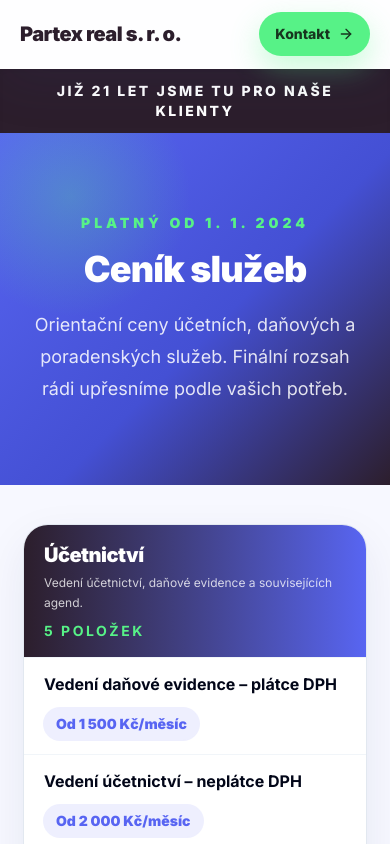
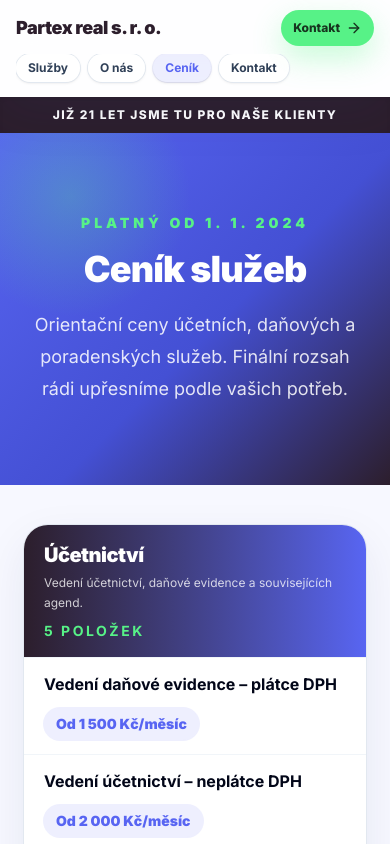
Before and after one commit to mrpajzl/partex-website, a Next.js app: page /cenik in a window 390 px wide. Shown: the top 844 px of the page. Built offline with nearby package versions, Linux system fonts and the light colour scheme; no server answers.

Commit message:
Improve mobile responsiveness

```diff
--- a/app/cenik/page.tsx
+++ b/app/cenik/page.tsx
@@ -107,12 +107,12 @@ function Header() {
   return (
     <>
       <header className="sticky top-0 z-50 border-b border-white/70 bg-white/85 text-slate-950 shadow-[0_16px_50px_rgba(45,55,130,0.10)] backdrop-blur-xl">
-        <nav className="container mx-auto px-5 py-3 md:px-6 md:py-4">
-          <div className="flex items-center justify-between gap-4">
-            <Link href="/" className="group rounded-full pr-3 transition hover:opacity-90">
+        <nav className="container mx-auto px-4 py-2.5 md:px-6 md:py-4">
+          <div className="flex items-center justify-between gap-3">
+            <Link href="/#top" className="group min-w-0 flex-1 rounded-full pr-2 transition hover:opacity-90" aria-label="Zpět na začátek stránky">
               <span className="leading-tight">
-                <span className="block text-xl font-black tracking-tight text-[#2C1E2C] md:text-2xl">Partex real s. r. o.</span>
-                <span className="hidden text-xs font-semibold uppercase tracking-[0.26em] text-[#5865F2] sm:block">účetnictví - mzdy - personalistika</span>
+                <span className="block truncate text-lg font-black tracking-tight text-[#2C1E2C] sm:text-xl md:text-2xl">Partex real s. r. o.</span>
+                <span className="hidden truncate text-[0.68rem] font-semibold uppercase tracking-[0.16em] text-[#5865F2] sm:block md:text-xs md:tracking-[0.26em]">účetnictví - mzdy - personalistika</span>
               </span>
             </Link>
             <div className="hidden items-center gap-1 rounded-full border border-slate-200/80 bg-white/80 p-1 text-sm font-semibold text-slate-700 shadow-inner md:flex">
@@ -123,15 +123,21 @@ function Header() {
             </div>
             <Link
               href="/#kontakt"
-              className="group inline-flex items-center gap-2 rounded-full bg-[#57F287] px-4 py-3 text-sm font-extrabold text-[#17351f] shadow-[0_12px_30px_rgba(87,242,135,0.32)] transition-all hover:-translate-y-0.5 hover:bg-[#4ADB7A] md:px-6"
+              className="group inline-flex flex-shrink-0 items-center gap-1.5 rounded-full bg-[#57F287] px-3 py-2.5 text-xs font-extrabold text-[#17351f] shadow-[0_12px_30px_rgba(87,242,135,0.32)] transition-all hover:-translate-y-0.5 hover:bg-[#4ADB7A] sm:text-sm md:px-6 md:py-3"
             >
               <span className="hidden sm:inline">Kontaktujte nás</span><span className="sm:hidden">Kontakt</span>
               <ArrowRight className="h-4 w-4 transition group-hover:translate-x-0.5" />
             </Link>
           </div>
+          <div className="mt-2 flex gap-2 overflow-x-auto pb-1 text-xs font-bold text-slate-700 md:hidden">
+            <Link href="/#sluzby" className="rounded-full bg-white/80 px-3 py-1.5 shadow-sm ring-1 ring-slate-200">Služby</Link>
+            <Link href="/#o-nas" className="rounded-full bg-white/80 px-3 py-1.5 shadow-sm ring-1 ring-slate-200">O nás</Link>
+            <Link href="/cenik" className="rounded-full bg-[#5865F2]/10 px-3 py-1.5 text-[#5865F2] shadow-sm ring-1 ring-[#5865F2]/10">Ceník</Link>
+            <Link href="/#kontakt" className="rounded-full bg-white/80 px-3 py-1.5 shadow-sm ring-1 ring-slate-200">Kontakt</Link>
+          </div>
         </nav>
       </header>
-      <div className="relative z-10 bg-[#2C1E2C] px-6 py-3 text-center text-sm font-extrabold uppercase tracking-[0.18em] text-white shadow-inner">
+      <div className="relative z-10 bg-[#2C1E2C] px-4 py-2.5 text-center text-xs font-extrabold uppercase tracking-[0.12em] text-white shadow-inner sm:text-sm sm:tracking-[0.18em]">
         Již {yearsWithClients} let jsme tu pro naše klienty
       </div>
     </>
@@ -140,7 +146,7 @@ function Header() {
 
 export default function CenikPage() {
   return (
-    <main className="min-h-screen bg-[#f7f8ff] text-slate-950">
+    <main id="top" className="min-h-screen bg-[#f7f8ff] text-slate-950">
       <Header />
 
       <section className="relative overflow-hidden bg-[#5865F2] py-20 text-white md:py-28">
--- a/app/globals.css
+++ b/app/globals.css
@@ -2,6 +2,11 @@
 
 html {
   scroll-behavior: smooth;
+  overflow-x: clip;
+}
+
+body {
+  overflow-x: clip;
 }
 
 body {
@@ -58,3 +63,7 @@ body {
 .card {
   @apply bg-white rounded-xl border border-gray-200 p-6 shadow-sm hover:shadow-md transition-all duration-200;
 }
+
+.overflow-wrap-anywhere {
+  overflow-wrap: anywhere;
+}
--- a/app/page.tsx
+++ b/app/page.tsx
@@ -99,17 +99,17 @@ export default function Home() {
 
 
   return (
-    <main className="min-h-screen bg-[#f7f8ff] text-slate-950">
+    <main id="top" className="min-h-screen bg-[#f7f8ff] text-slate-950">
       {/* Sticky Header */}
       <header className="sticky top-0 z-50 border-b border-white/70 bg-white/85 shadow-[0_16px_50px_rgba(45,55,130,0.10)] backdrop-blur-xl">
-        <nav className="container mx-auto px-5 py-3 md:px-6 md:py-4">
-          <div className="flex items-center justify-between gap-4">
-            <Link href="/" className="group rounded-full pr-3 transition hover:opacity-90">
+        <nav className="container mx-auto px-4 py-2.5 md:px-6 md:py-4">
+          <div className="flex items-center justify-between gap-3">
+            <a href="#top" className="group min-w-0 flex-1 rounded-full pr-2 transition hover:opacity-90" aria-label="Zpět na začátek stránky">
               <span className="leading-tight">
-                <span className="block text-xl font-black tracking-tight text-[#2C1E2C] md:text-2xl">Partex real s. r. o.</span>
-                <span className="hidden text-xs font-semibold uppercase tracking-[0.26em] text-[#5865F2] sm:block">účetnictví - mzdy - personalistika</span>
+                <span className="block truncate text-lg font-black tracking-tight text-[#2C1E2C] sm:text-xl md:text-2xl">Partex real s. r. o.</span>
+                <span className="hidden truncate text-[0.68rem] font-semibold uppercase tracking-[0.16em] text-[#5865F2] sm:block md:text-xs md:tracking-[0.26em]">účetnictví - mzdy - personalistika</span>
               </span>
-            </Link>
+            </a>
             <div className="hidden items-center gap-1 rounded-full border border-slate-200/80 bg-white/80 p-1 text-sm font-semibold text-slate-700 shadow-inner md:flex">
               <a href="#sluzby" className="rounded-full px-4 py-2 transition hover:bg-[#5865F2]/10 hover:text-[#5865F2]">Služby</a>
               <a href="#o-nas" className="rounded-full px-4 py-2 transition hover:bg-[#5865F2]/10 hover:text-[#5865F2]">O nás</a>
@@ -118,17 +118,23 @@ export default function Home() {
             </div>
             <a
               href="#kontakt"
-              className="group inline-flex items-center gap-2 rounded-full bg-[#57F287] px-4 py-3 text-sm font-extrabold text-[#17351f] shadow-[0_12px_30px_rgba(87,242,135,0.32)] transition-all hover:-translate-y-0.5 hover:bg-[#4ADB7A] md:px-6"
+              className="group inline-flex flex-shrink-0 items-center gap-1.5 rounded-full bg-[#57F287] px-3 py-2.5 text-xs font-extrabold text-[#17351f] shadow-[0_12px_30px_rgba(87,242,135,0.32)] transition-all hover:-translate-y-0.5 hover:bg-[#4ADB7A] sm:text-sm md:px-6 md:py-3"
             >
               <span className="hidden sm:inline">Kontaktujte nás</span><span className="sm:hidden">Kontakt</span>
               <ArrowRight className="h-4 w-4 transition group-hover:translate-x-0.5" />
             </a>
           </div>
+          <div className="mt-2 flex gap-2 overflow-x-auto pb-1 text-xs font-bold text-slate-700 md:hidden">
+            <a href="#sluzby" className="rounded-full bg-white/80 px-3 py-1.5 shadow-sm ring-1 ring-slate-200">Služby</a>
+            <a href="#o-nas" className="rounded-full bg-white/80 px-3 py-1.5 shadow-sm ring-1 ring-slate-200">O nás</a>
+            <Link href="/cenik" className="rounded-full bg-white/80 px-3 py-1.5 shadow-sm ring-1 ring-slate-200">Ceník</Link>
+            <a href="#kontakt" className="rounded-full bg-white/80 px-3 py-1.5 shadow-sm ring-1 ring-slate-200">Kontakt</a>
+          </div>
         </nav>
       </header>
 
-      <div className="relative z-10 bg-[#2C1E2C] px-6 py-3 text-center text-sm font-extrabold uppercase tracking-[0.18em] text-white shadow-inner">
-        Již {yearsWithClients} let jsme tu pro naše klienty
+      <div className="relative z-10 bg-[#2C1E2C] px-4 py-2.5 text-center text-xs font-extrabold uppercase tracking-[0.10em] text-white shadow-inner sm:text-sm sm:tracking-[0.18em]">
+        <span className="mx-auto block max-w-[21rem] sm:max-w-none">Již {yearsWithClients} let jsme tu pro naše klienty</span>
       </div>
 
       {/* Hero Section */}
@@ -138,14 +144,14 @@ export default function Home() {
         <div className="container relative z-10 mx-auto px-6 py-10 md:py-12">
           <div className="grid items-center gap-14 md:grid-cols-[1.05fr_0.95fr]">
             <div>
-              <h1 className="max-w-4xl text-4xl font-black leading-[0.98] tracking-tight md:text-6xl lg:text-7xl">
+              <h1 className="max-w-[20rem] text-3xl font-black leading-[1.02] tracking-tight sm:max-w-4xl sm:text-4xl md:text-6xl lg:text-7xl">
                 {hero?.title || "Vaše cesta k úspěchu je i naše práce"}
               </h1>
-              <p className="mt-7 max-w-2xl text-lg leading-8 text-white/86 md:text-2xl md:leading-9">{hero?.subtitle || "Pomůžeme vám dosáhnout vašich cílů"}</p>
+              <p className="mt-5 max-w-[20rem] text-base leading-7 text-white/86 sm:max-w-2xl sm:text-lg md:text-2xl md:leading-9">{hero?.subtitle || "Pomůžeme vám dosáhnout vašich cílů"}</p>
               <div className="mt-9 flex flex-col gap-4 sm:flex-row">
                 <a
                   href="#sluzby"
-                  className="group inline-flex items-center justify-center gap-2 rounded-full bg-white px-8 py-4 font-extrabold text-[#5865F2] shadow-[0_18px_45px_rgba(0,0,0,0.18)] transition-all hover:-translate-y-1 hover:bg-[#f4f6ff]"
+                  className="group inline-flex items-center justify-center gap-2 rounded-full bg-white px-6 py-3.5 font-extrabold text-[#5865F2] sm:px-8 sm:py-4 shadow-[0_18px_45px_rgba(0,0,0,0.18)] transition-all hover:-translate-y-1 hover:bg-[#f4f6ff]"
                 >
                   Naše služby
                   <ArrowRight className="h-5 w-5 transition group-hover:translate-x-1" />
@@ -169,26 +175,26 @@ export default function Home() {
       </section>
 
       {/* Services Section */}
-      <section id="sluzby" className="relative bg-white py-20 md:py-28">
+      <section id="sluzby" className="relative bg-white py-14 md:py-28">
         <div className="absolute inset-x-0 top-8 mx-auto h-48 max-w-5xl rounded-full bg-[#5865F2]/5 blur-3xl" />
-        <div className="container relative mx-auto px-6">
+        <div className="container relative mx-auto max-w-full px-4 sm:px-6">
           <h2 className="mb-4 text-center text-3xl font-black tracking-tight text-slate-950 md:text-5xl">Co nabízíme?</h2>
-          <p className="mx-auto mb-16 max-w-2xl text-center text-lg leading-8 text-slate-600">Naše služby jsou navrženy tak, aby vyhovovaly vašim potřebám — přehledně, spolehlivě a bez zbytečného papírování.</p>
+          <p className="mx-auto mb-10 max-w-[18rem] text-center text-base leading-7 text-slate-600 sm:max-w-2xl md:mb-16 md:text-lg md:leading-8">Naše služby jsou navrženy tak, aby vyhovovaly vašim potřebám — přehledně, spolehlivě a bez zbytečného papírování.</p>
 
-          <div className="grid md:grid-cols-3 gap-8 max-w-6xl mx-auto">
+          <div className="mx-auto grid max-w-full gap-5 md:max-w-6xl md:grid-cols-3 md:gap-8">
             {realServices.map((service) => {
               const Icon = service.icon;
               return (
                 <div
                   key={service.title}
-                  className="group relative overflow-hidden rounded-[2rem] border border-slate-200/80 bg-white p-8 shadow-[0_18px_55px_rgba(29,38,90,0.08)] transition-all duration-300 hover:-translate-y-2 hover:shadow-[0_28px_70px_rgba(88,101,242,0.16)]"
+                  className="group relative mx-auto w-full max-w-[22rem] overflow-hidden rounded-[1.5rem] border border-slate-200/80 bg-white p-6 shadow-[0_18px_55px_rgba(29,38,90,0.08)] transition-all duration-300 hover:-translate-y-2 hover:shadow-[0_28px_70px_rgba(88,101,242,0.16)] md:max-w-none"
                 >
                   <div className="absolute -right-16 -top-16 h-40 w-40 rounded-full bg-[#5865F2]/8 transition group-hover:bg-[#57F287]/18" />
                   <div className="relative mb-6 flex h-18 w-18 items-center justify-center rounded-[1.4rem] bg-gradient-to-br from-[#5865F2] to-[#2C1E2C] shadow-lg shadow-[#5865F2]/20">
                     <Icon className="h-9 w-9 text-white" />
                   </div>
                   <h3 className="relative mb-4 text-2xl font-black text-slate-950">{service.title}</h3>
-                  <p className="relative mb-6 leading-7 text-slate-600">{service.description}</p>
+                  <p className="relative mb-6 overflow-wrap-anywhere leading-7 text-slate-600">{service.description}</p>
                   <button
                     type="button"
                     onClick={() => setActiveService(service)}
@@ -389,9 +395,9 @@ export default function Home() {
 
 
 
-      <div className="fixed bottom-5 right-5 z-[90] flex flex-col items-end gap-3">
+      <div className="fixed bottom-4 left-4 z-[90] flex flex-col items-start gap-3 sm:left-auto sm:right-4 sm:items-end">
         {usefulLinksOpen && (
-          <div className="w-[min(calc(100vw-2.5rem),24rem)] overflow-hidden rounded-[1.5rem] bg-white shadow-[0_24px_70px_rgba(6,23,39,0.24)] ring-1 ring-slate-200">
+          <div className="w-[min(calc(100vw-2rem),24rem)] overflow-hidden rounded-[1.5rem] bg-white shadow-[0_24px_70px_rgba(6,23,39,0.24)] ring-1 ring-slate-200">
             <div className="flex items-center justify-between bg-[#2C1E2C] px-5 py-4 text-white">
               <div>
                 <div className="text-sm font-black uppercase tracking-[0.18em] text-[#57F287]">Pro klienty</div>
@@ -417,7 +423,7 @@ export default function Home() {
         <button
           type="button"
           onClick={() => setUsefulLinksOpen((open) => !open)}
-          className="rounded-full bg-[#57F287] px-5 py-3 text-sm font-black text-[#17351f] shadow-[0_18px_42px_rgba(87,242,135,0.34)] transition hover:-translate-y-0.5 hover:bg-[#4ADB7A]"
+          className="rounded-full bg-[#57F287] px-3.5 py-2.5 text-xs font-black sm:px-5 sm:py-3 sm:text-sm text-[#17351f] shadow-[0_18px_42px_rgba(87,242,135,0.34)] transition hover:-translate-y-0.5 hover:bg-[#4ADB7A]"
           aria-expanded={usefulLinksOpen}
         >
           Užitečné odkazy
```
